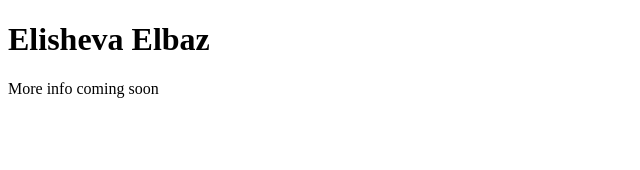
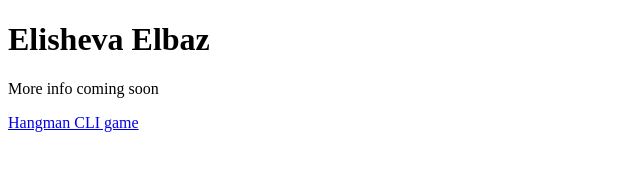
Before and after one commit to elishevaelbaz/elishevaelbaz.github.io, a plain HTML site: page index.html in a window 1280 px wide. Shown: the whole page, without its empty margins (0-640 px from the left). Drawn offline with Linux system fonts and the light colour scheme.

Commit message:
added hangman cli game

```diff
--- a/index.html
+++ b/index.html
@@ -7,5 +7,8 @@
 <body>
 	<h1>Elisheva Elbaz</h1>
 	<p>More info coming soon</p>
+
+	<a href="https://github.com/elishevaelbaz/Hangman-Cli.git">Hangman CLI game</a>
+
 </body>
 </html>
```
